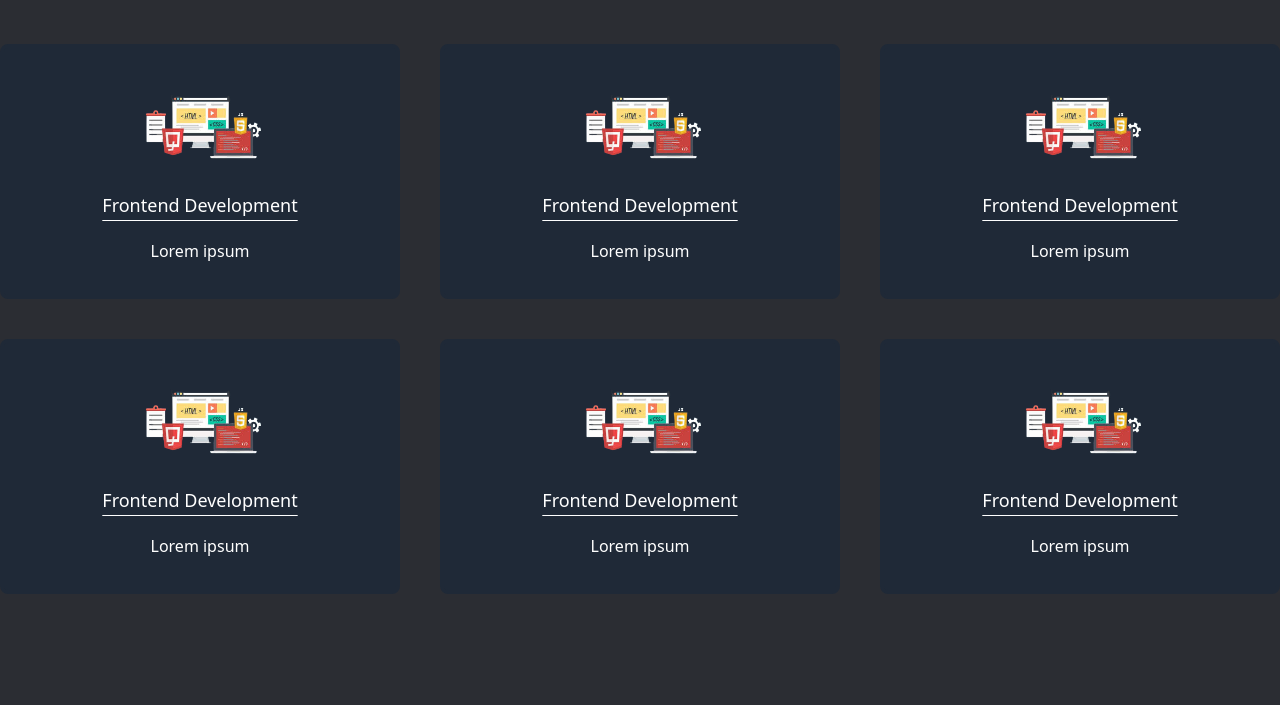
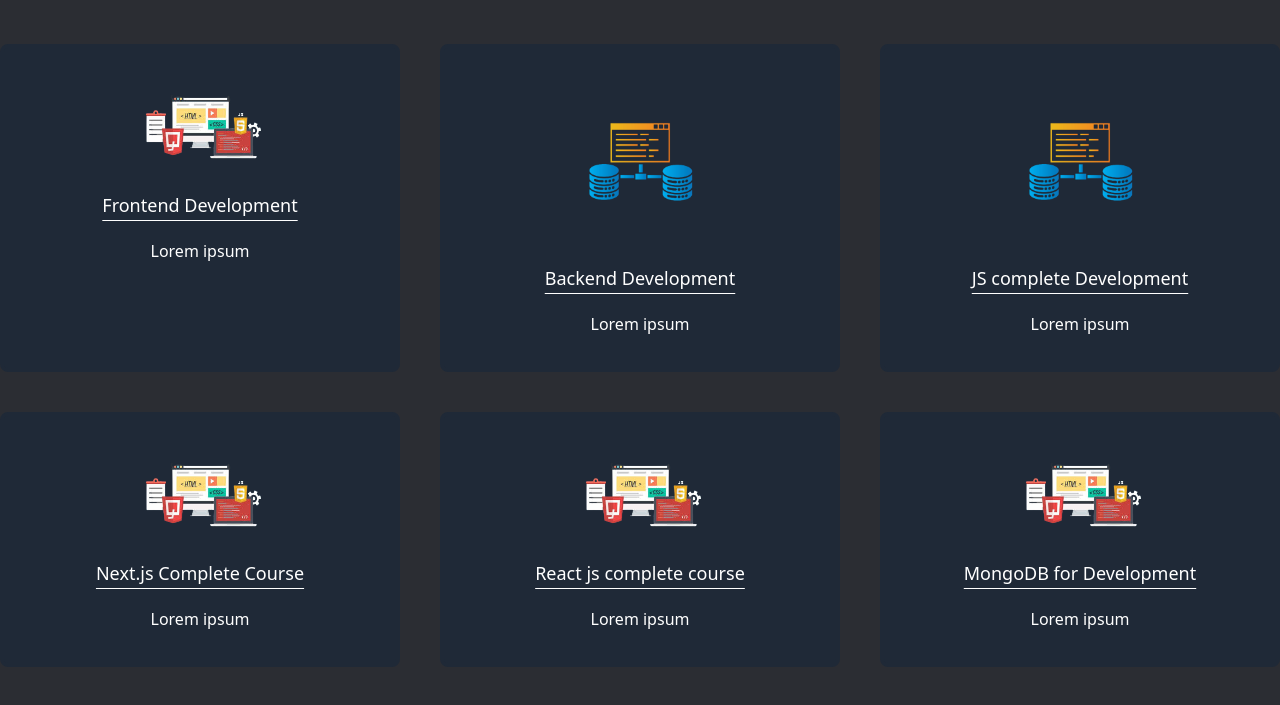
Before and after one commit to nisalman/tailwind-project, a website built with Vite: page index.html in a window 1280 px wide. Shown: the part 685-1390 px from the top of the page. Built offline with nearby package versions, Linux system fonts and the light colour scheme.

```diff
--- a/index.html
+++ b/index.html
@@ -8,7 +8,9 @@
 
 </head>
 <body class="bg-[#2B2D33]">
-<nav class="bg-[#2B2D33] shadow-xl">
+
+
+<nav class="bg-[#2B2D33] shadow-xl sticky top-0 z-10">
     <div class="container mx-auto">
         <div class="sm:flex justify-between items-center py-5">
             <div class="text-center mb-3">
@@ -31,7 +33,7 @@
     <div class="container mx-auto border border-indigo-600 border-t-0 sm:flex justify-around items-center text-center text-white j-[80vh]">
         <div class="">
             <h1 class="text-2xl sm:text-5xl mb-5 sm:mb-16"> Smart Coders: Learn <br> programming</h1>
-            <button class="bg-indigo-900 px-7 py-3 rounded-full text-xl shadow-xl hover:bg-indigo-950">Join our team
+            <button class="bg-indigo-900 px-7 py-3 rounded-full text-xl shadow-xl hover:bg-indigo-950 transition">Join our team
                 <svg xmlns="http://www.w3.org/2000/svg" fill="none" class="w-7 inline-block text-red-500 animate-ping"
                      viewBox="0 0 24 24" strokeWidth={1.5}
                      stroke="currentColor" className="size-6">
@@ -51,34 +53,34 @@
     <section class="my-24">
         <h2 class="text-white text-3xl text-center mb-12">Our Service</h2>
         <div class="grid md:grid-cols-2 lg:grid-cols-3 gap-10">
-                <div class="bg-gray-800 p-8 rounded-lg text-center border-4 border-[#1F2937] hover:border-indigo-700 cursor-pointer">
-                    <img class="w-1/2 mx-auto" src="images/frontEnd.png">
-                    <h4 class="text-white text-lg underline underline-offset-8 my-5">Frontend Development</h4>
-                    <p class="text-white">Lorem ipsum</p>
-                </div>
             <div class="bg-gray-800 p-8 rounded-lg text-center border-4 border-[#1F2937] hover:border-indigo-700 cursor-pointer">
                 <img class="w-1/2 mx-auto" src="images/frontEnd.png">
                 <h4 class="text-white text-lg underline underline-offset-8 my-5">Frontend Development</h4>
                 <p class="text-white">Lorem ipsum</p>
             </div>
             <div class="bg-gray-800 p-8 rounded-lg text-center border-4 border-[#1F2937] hover:border-indigo-700 cursor-pointer">
-                <img class="w-1/2 mx-auto" src="images/frontEnd.png">
-                <h4 class="text-white text-lg underline underline-offset-8 my-5">Frontend Development</h4>
+                <img class="w-1/2 mx-auto" src="images/backEnd.png">
+                <h4 class="text-white text-lg underline underline-offset-8 my-5">Backend Development</h4>
+                <p class="text-white">Lorem ipsum</p>
+            </div>
+            <div class="bg-gray-800 p-8 rounded-lg text-center border-4 border-[#1F2937] hover:border-indigo-700 cursor-pointer">
+                <img class="w-1/2 mx-auto" src="images/backEnd.png">
+                <h4 class="text-white text-lg underline underline-offset-8 my-5">JS complete Development</h4>
                 <p class="text-white">Lorem ipsum</p>
             </div>
             <div class="bg-gray-800 p-8 rounded-lg text-center border-4 border-[#1F2937] hover:border-indigo-700 cursor-pointer">
                 <img class="w-1/2 mx-auto" src="images/frontEnd.png">
-                <h4 class="text-white text-lg underline underline-offset-8 my-5">Frontend Development</h4>
+                <h4 class="text-white text-lg underline underline-offset-8 my-5">Next.js Complete Course</h4>
                 <p class="text-white">Lorem ipsum</p>
             </div>
             <div class="bg-gray-800 p-8 rounded-lg text-center border-4 border-[#1F2937] hover:border-indigo-700 cursor-pointer">
                 <img class="w-1/2 mx-auto" src="images/frontEnd.png">
-                <h4 class="text-white text-lg underline underline-offset-8 my-5">Frontend Development</h4>
+                <h4 class="text-white text-lg underline underline-offset-8 my-5">React js complete course</h4>
                 <p class="text-white">Lorem ipsum</p>
             </div>
             <div class="bg-gray-800 p-8 rounded-lg text-center border-4 border-[#1F2937] hover:border-indigo-700 cursor-pointer">
                 <img class="w-1/2 mx-auto" src="images/frontEnd.png">
-                <h4 class="text-white text-lg underline underline-offset-8 my-5">Frontend Development</h4>
+                <h4 class="text-white text-lg underline underline-offset-8 my-5">MongoDB for Development</h4>
                 <p class="text-white">Lorem ipsum</p>
             </div>
         </div>
```
